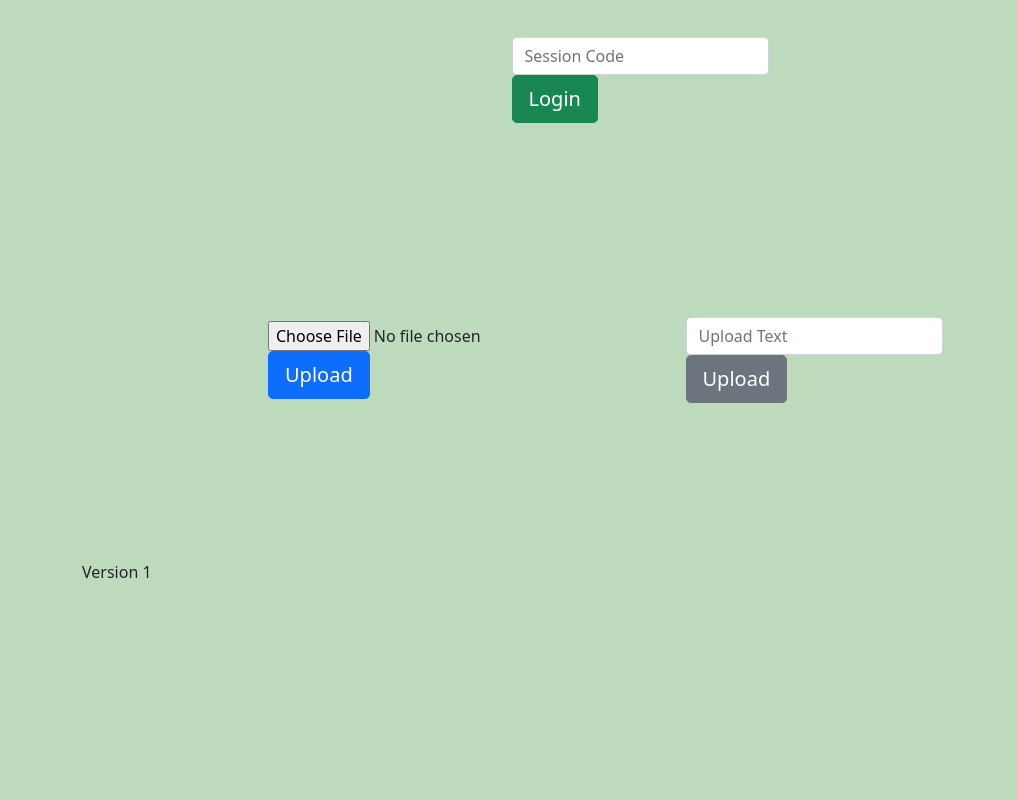
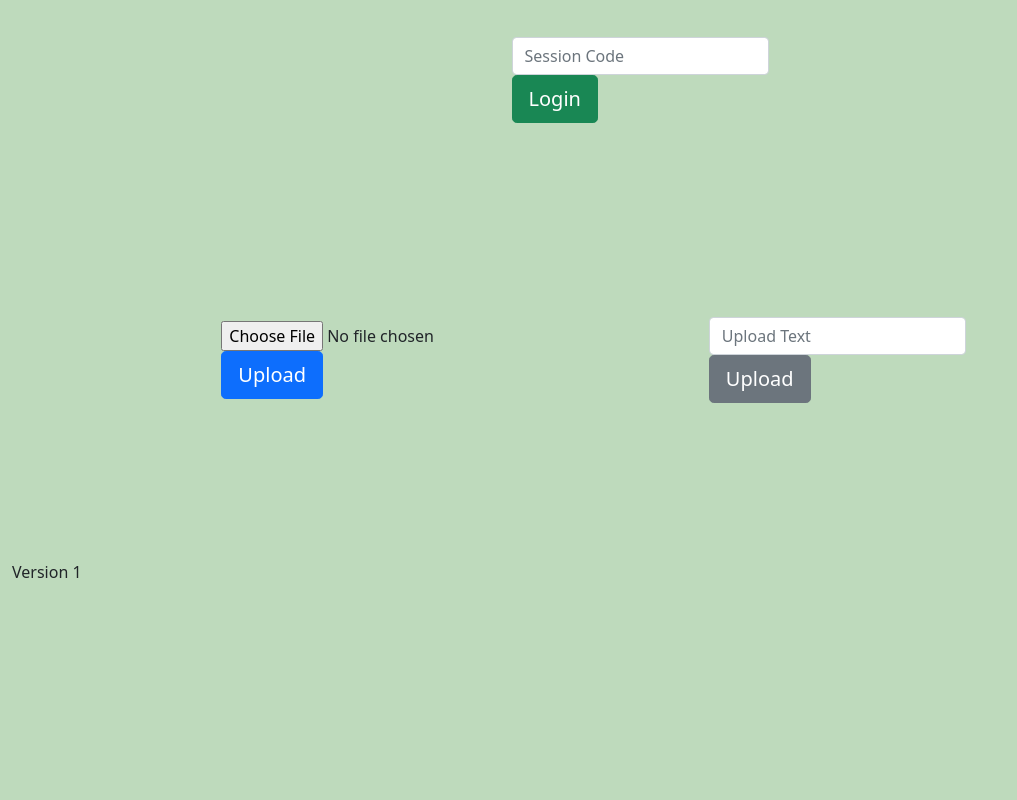
Before and after one commit to alexcarr1113/EasyFileShare, a Flask app: page / in a window 1280 px wide. Shown: the whole page, without its empty margins (0-1017 px from the left). Run offline with Flask 2, Linux system fonts and the light colour scheme; some libraries are stand-ins or nearby versions.

Commit message:
html updates

```diff
--- a/templates/index.html
+++ b/templates/index.html
@@ -20,7 +20,7 @@
         }
     </style>
 
-    <div class="container justify-content-center vertical-center">
+    <div class="container-fluid justify-content-center">
         <div style="min-height: 20%; min-height: 20vh;" class="row d-flex align-items-center justify-content-center">
             <div class="col col-md-4 d-flex justify-content-center">
                 <div>
--- a/templates/session.html
+++ b/templates/session.html
@@ -20,7 +20,7 @@
         }
     </style>
 
-    <div class="container justify-content-center vertical-center">
+    <div class="container-fluid justify-content-center">
         <div style="min-height: 10%; min-height: 10vh;" class="row d-flex align-items-center justify-content-center">
             <div class="col col-md-4 d-flex justify-content-center">
                 <a href="/"><button class="btn btn-danger btn-lg">Back</button></a>
```
